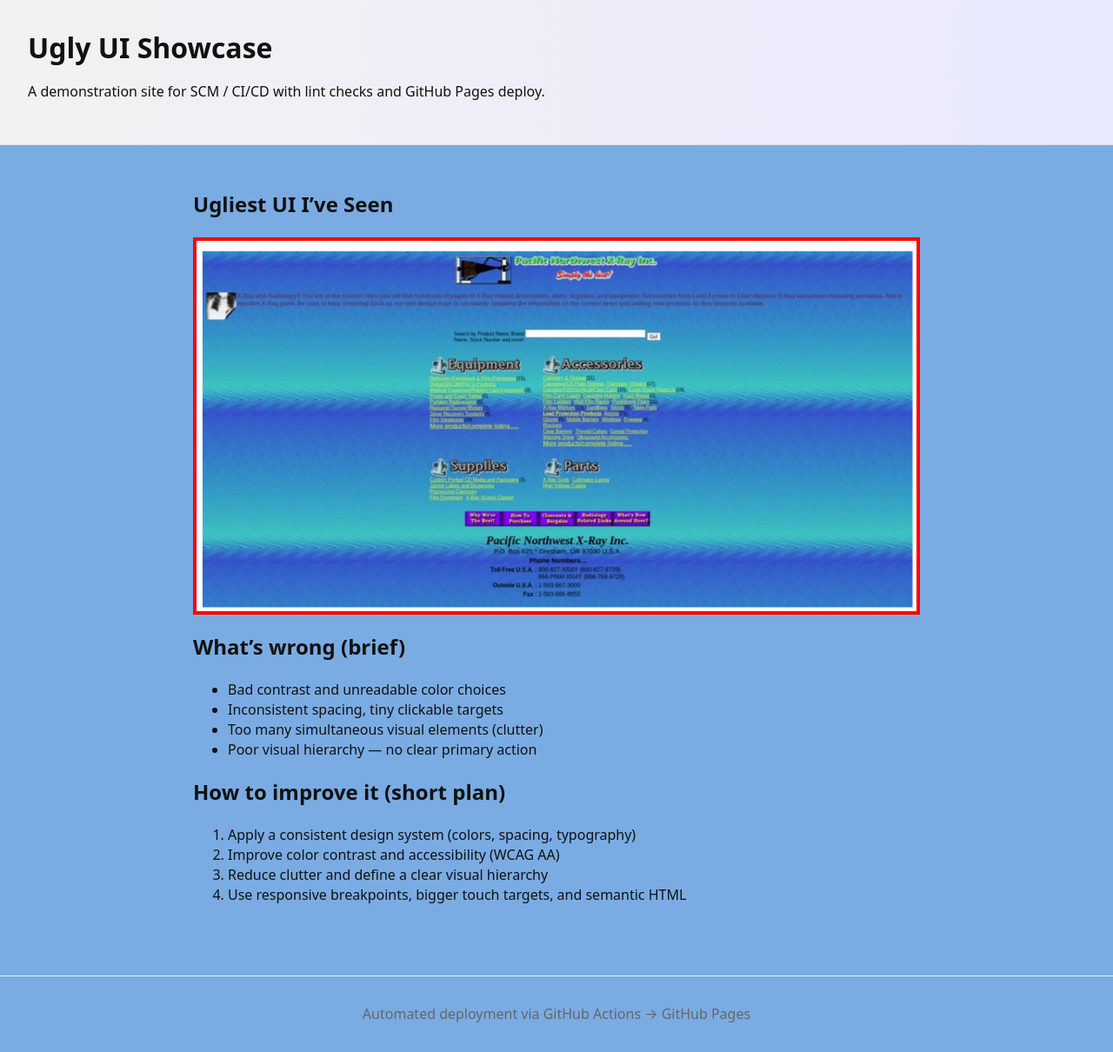
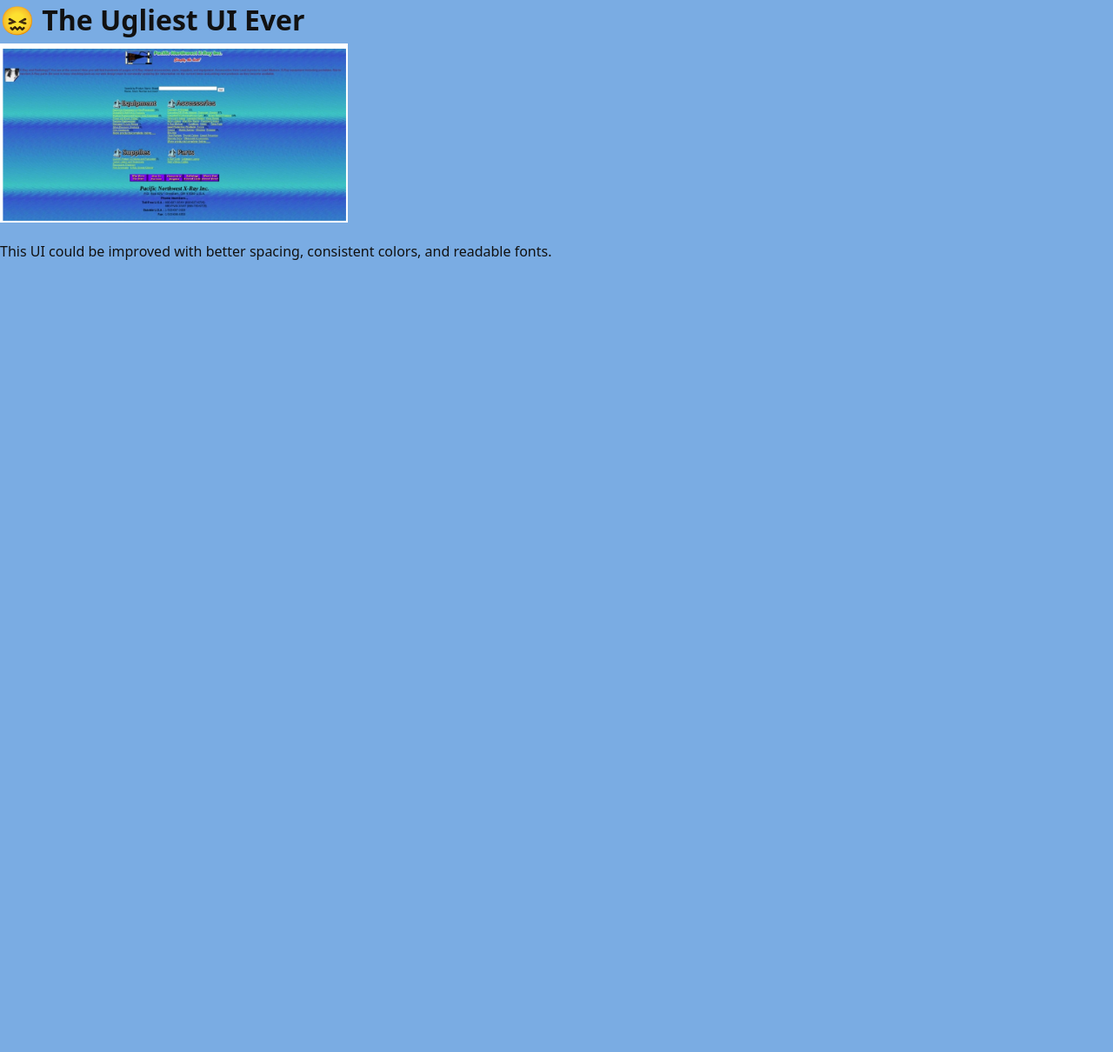
Before and after one commit to uwtnz-kev/ugly-ui-site, a website: page index.html in a window 1280 px wide. Shown: the whole page at 87% size. After the commit the page ends 800 px from the top, so only its background shows below. Drawn offline with Linux system fonts and the light colour scheme.

Commit message:
Update index.html

```diff
--- a/index.html
+++ b/index.html
@@ -1,46 +1,15 @@
-<!doctype html>
+<!DOCTYPE html>
 <html lang="en">
 <head>
-  <meta charset="utf-8" />
-  <meta name="viewport" content="width=device-width,initial-scale=1" />
-  <title>Ugly UI Showcase</title>
-  <link rel="stylesheet" href="styles.css" />
+  <meta charset="UTF-8">
+  <meta name="viewport" content="width=device-width, initial-scale=1.0">
+  <title>Ugliest UI Ever</title>
+  <link rel="stylesheet" href="styles.css">
 </head>
 <body>
-  <header>
-    <h1>Ugly UI Showcase</h1>
-    <p>A demonstration site for SCM / CI/CD with lint checks and GitHub Pages deploy.</p>
-  </header>
-
-  <main>
-    <section class="screenshot">
-      <h2>Ugliest UI I’ve Seen</h2>
-      <!-- Place your screenshot in assets/ugly.png -->
-     <img src="assets/ugly.png" alt="Ugly UI Screenshot">
-    </section>
-
-    <section class="analysis">
-      <h2>What’s wrong (brief)</h2>
-      <ul>
-        <li>Bad contrast and unreadable color choices</li>
-        <li>Inconsistent spacing, tiny clickable targets</li>
-        <li>Too many simultaneous visual elements (clutter)</li>
-        <li>Poor visual hierarchy — no clear primary action</li>
-      </ul>
-
-      <h2>How to improve it (short plan)</h2>
-      <ol>
-        <li>Apply a consistent design system (colors, spacing, typography)</li>
-        <li>Improve color contrast and accessibility (WCAG AA)</li>
-        <li>Reduce clutter and define a clear visual hierarchy</li>
-        <li>Use responsive breakpoints, bigger touch targets, and semantic HTML</li>
-      </ol>
-    </section>
-  </main>
-
-  <footer>
-    <p>Automated deployment via GitHub Actions → GitHub Pages</p>
-  </footer>
+  <h1>😖 The Ugliest UI Ever</h1>
+  <img src="assets/ugly.png" alt="Ugly UI Example" width="400">
+  <p>This UI could be improved with better spacing, consistent colors, and readable fonts.</p>
 
   <script src="script.js"></script>
 </body>
```
